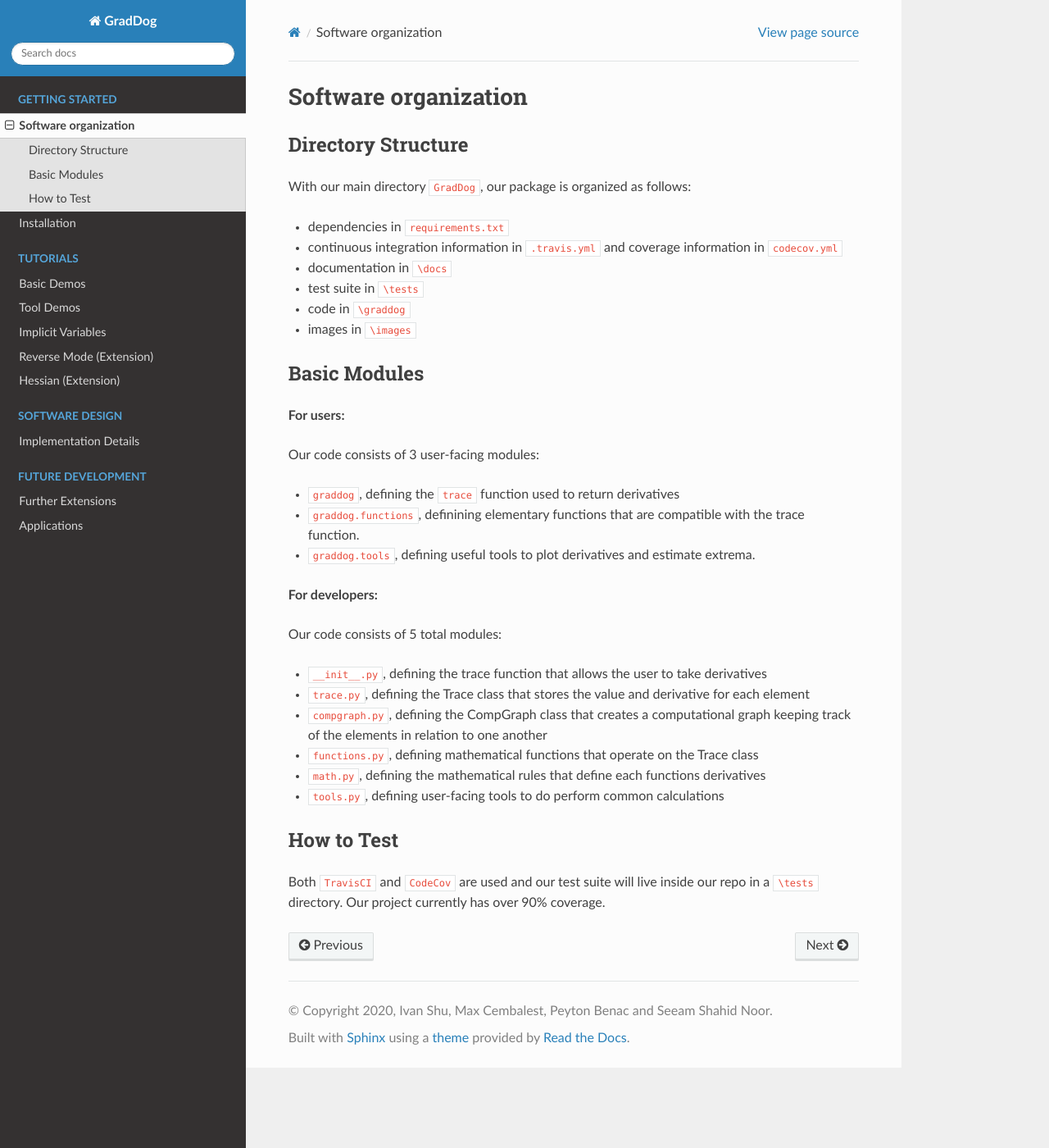
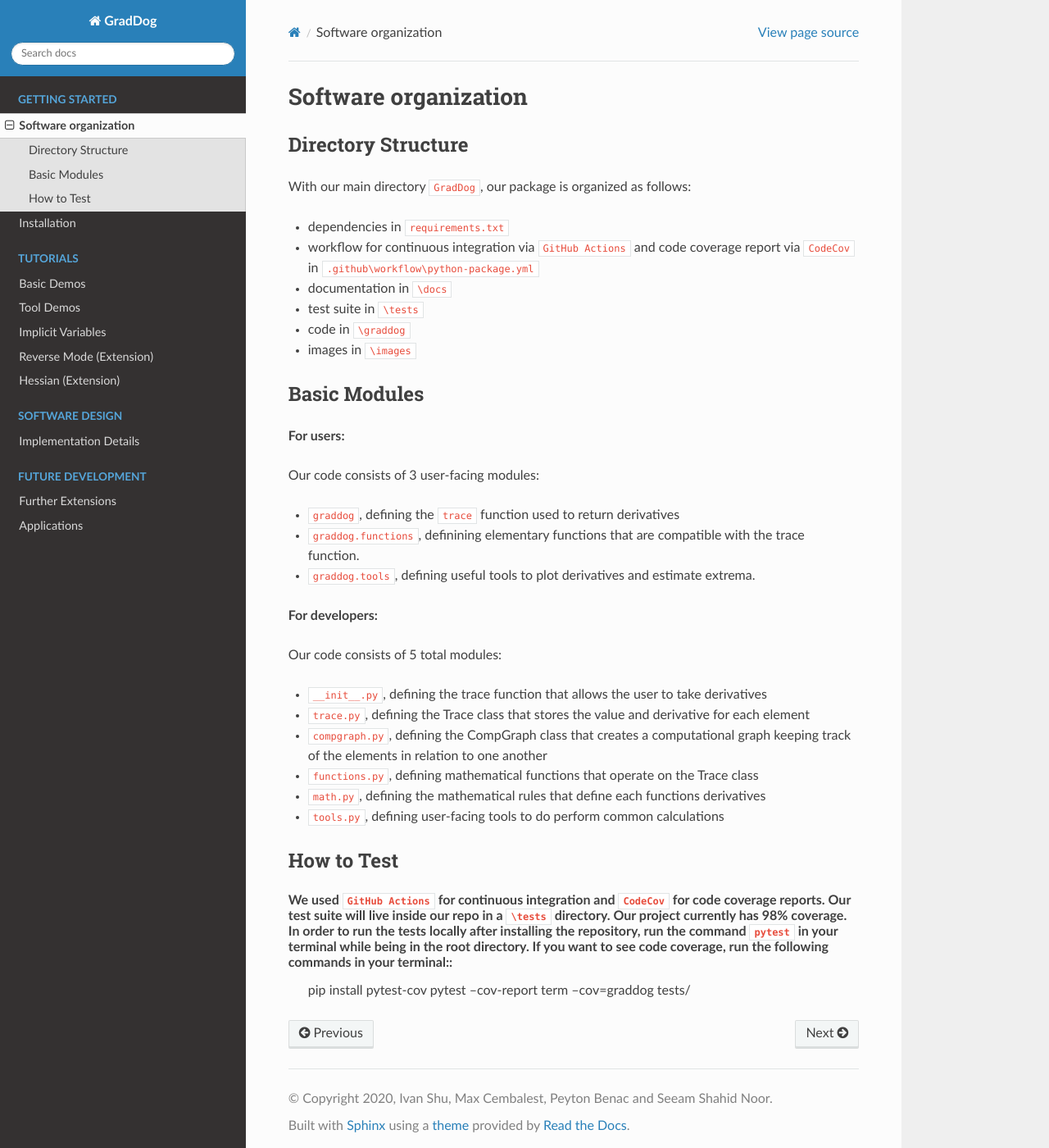
Before and after one commit to git-fetch-git-roll-over/GradDog, a Sphinx documentation site: the page built from docs/source/software_organization.rst, in a window 1280 px wide and 1400 px high. Shown: the whole window at 82% size. Built offline with Sphinx 7.4.7 and the Read the Docs theme 2.0.0, drawn with Linux system fonts in a browser that asks for light colours; pages that are not in the unit, such as notebooks, are missing from menus.

Commit message:
Update software_organization.rst

```diff
--- a/docs/source/software_organization.rst
+++ b/docs/source/software_organization.rst
@@ -7,7 +7,7 @@
 With our main directory ``GradDog``, our package is organized as follows:
 
 * dependencies in ``requirements.txt``
-* continuous integration information in ``.travis.yml`` and coverage information in ``codecov.yml``
+* workflow for continuous integration via ``GitHub Actions`` and code coverage report via ``CodeCov`` in ``.github\workflow\python-package.yml``
 * documentation in ``\docs``
 * test suite in ``\tests``
 * code in ``\graddog``
@@ -38,4 +38,6 @@
 How to Test
 ------------
 
-Both ``TravisCI`` and ``CodeCov`` are used and our test suite will live inside our repo in a ``\tests`` directory. Our project currently has over 90% coverage.
+We used ``GitHub Actions`` for continuous integration and ``CodeCov`` for code coverage reports. Our test suite will live inside our repo in a ``\tests`` directory. Our project currently has 98% coverage. In order to run the tests locally after installing the repository, run the command ``pytest`` in your terminal while being in the root directory. If you want to see code coverage, run the following commands in your terminal::
+    pip install pytest-cov
+    pytest --cov-report term --cov=graddog tests/
```
